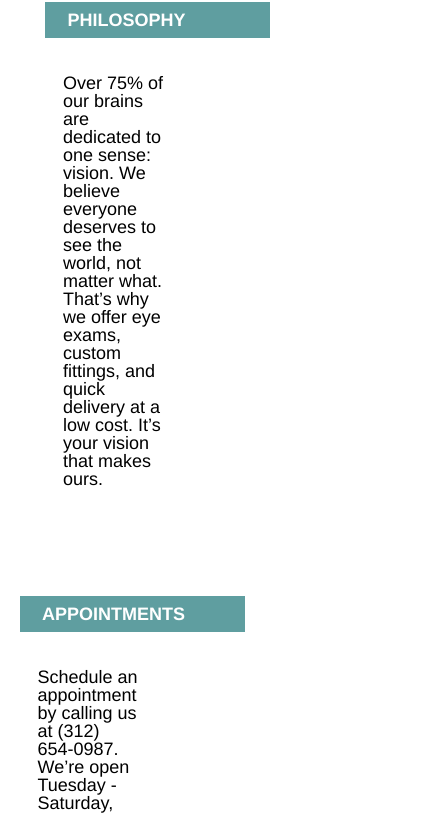
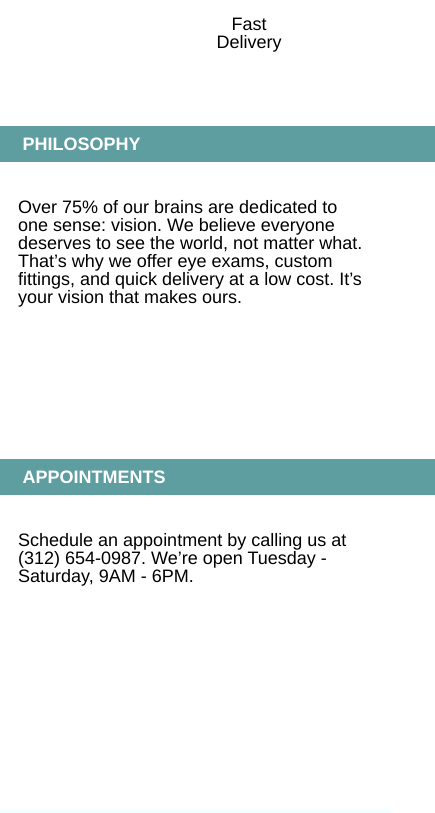
Before and after one commit to laymanamy/TortoiseshellOptics, a plain HTML site: page index.html in a window 390 px wide. Shown: the part 804-1617 px from the top of the page, 435 px wide, since content can reach past the window. Drawn offline with Linux system fonts and the light colour scheme.

Commit message:
Complete final projcet

```diff
--- a/css/style.css
+++ b/css/style.css
@@ -220,16 +220,16 @@ footer img{
     justify-content: center;
 
   }
-
-  .services.exams {
+/*the following sections don't seem to be working*/
+  .services .exams {
     margin-top: 3.77rem;
   }
 
-  .services.fittings {
+  .services .fittings {
     margin: 1.54rem 0;
   }
 
-  .services.delivery {
+  .services .delivery {
     margin-bottom: 3.77rem;
   }
 
@@ -241,8 +241,9 @@ footer img{
 		margin-bottom: 4rem;
   }
 
-  .main-website .philosophy{
-    margin-top: 7.5rem;
+  .main-website .philosophy, .main-website .appointments {
+    margin: 7.5rem 0;
+    width: 100%;
   }
 
   .main-website .philosophy h2 {
@@ -269,6 +270,11 @@ footer img{
     padding: 1rem;
   }
 
+  .main-website h3 {
+    width: 100%;
+  }
+
+
 
   footer {
     justify-content: center;
```
